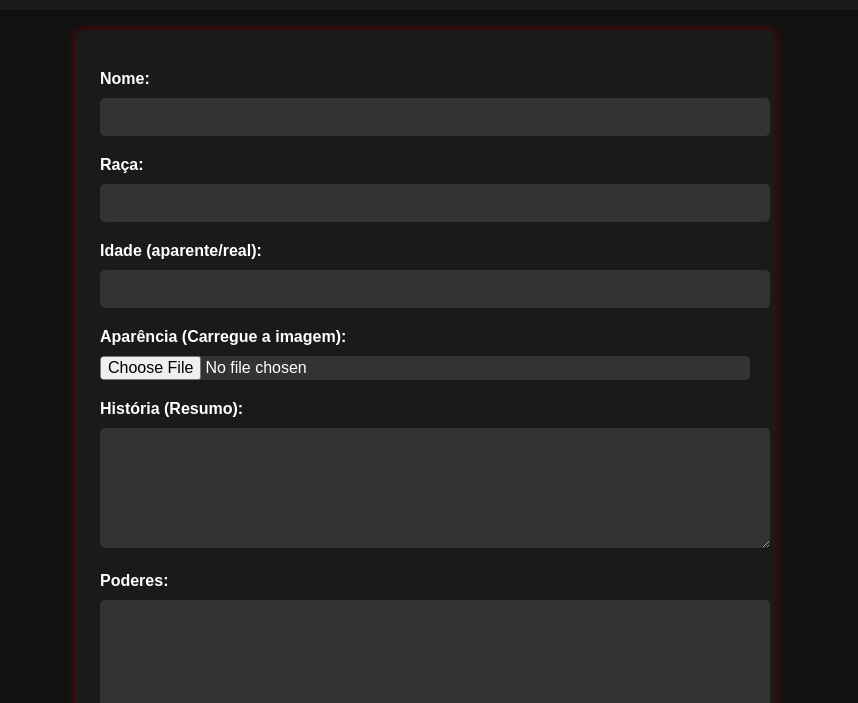
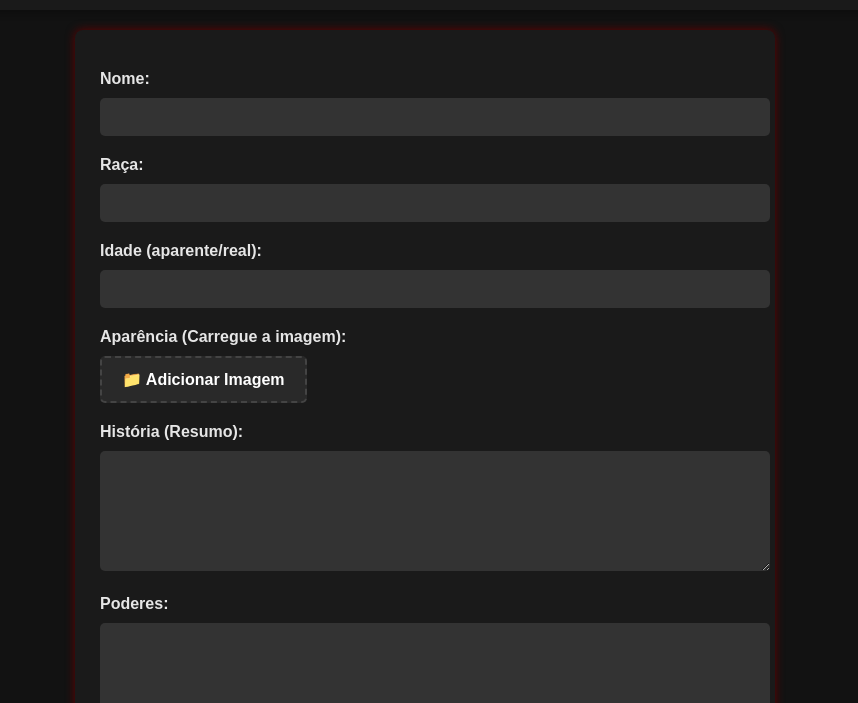
Before and after one commit to Fox-22223/Ficha-de-Personagem, a plain HTML site: page index.html in a window 1280 px wide. Shown: the part 97-800 px from the top of the page, without its empty margins (215-1073 px from the left). Drawn offline with Linux system fonts and the light colour scheme.

Commit message:
Update index.html

```diff
--- a/index.html
+++ b/index.html
@@ -1,8 +1,8 @@
 <!DOCTYPE html>
 <html lang="pt-BR">
 <head>
-  <meta charset="UTF-8">
-  <meta name="viewport" content="width=device-width, initial-scale=1.0">
+  <meta charset="UTF-8" />
+  <meta name="viewport" content="width=device-width, initial-scale=1.0" />
   <title>Ficha de Personagem Sombria</title>
   <style>
     body {
@@ -12,18 +12,21 @@
       margin: 0;
       padding: 0;
     }
+
     header {
       background-color: #1a1a1a;
       padding: 30px;
       text-align: center;
       box-shadow: 0 4px 10px rgba(0, 0, 0, 0.3);
     }
+
     h1 {
       font-size: 2.5rem;
       color: crimson;
       text-shadow: 0 0 10px crimson;
       margin: 0;
     }
+
     form {
       max-width: 650px;
       margin: 20px auto;
@@ -31,14 +34,15 @@
       padding: 25px;
       border-radius: 8px;
       box-shadow: 0 0 10px #660000;
-      color: #fff;
     }
+
     label {
       display: block;
       margin-top: 15px;
       font-size: 1rem;
       font-weight: bold;
     }
+
     input, textarea, button {
       width: 100%;
       padding: 10px;
@@ -49,23 +53,55 @@
       color: #fff;
       font-size: 1rem;
     }
-    input[type="file"] {
-      padding: 0;
+
+    textarea {
+      min-height: 100px;
     }
+
     button {
       background-color: crimson;
       cursor: pointer;
       font-size: 1.2rem;
+      transition: background-color 0.3s ease;
     }
+
     button:hover {
       background-color: darkred;
     }
-    textarea {
-      min-height: 100px;
-    }
+
     .form-group {
       margin-bottom: 20px;
     }
+
+    /* Estilizando botão de upload */
+    .upload-label {
+      display: inline-block;
+      background-color: #292929;
+      color: #fff;
+      padding: 12px 20px;
+      border-radius: 5px;
+      cursor: pointer;
+      font-size: 1rem;
+      text-align: center;
+      margin-top: 10px;
+      border: 2px dashed #444;
+      transition: all 0.3s ease;
+    }
+
+    .upload-label:hover {
+      background-color: #333;
+      border-color: crimson;
+      color: crimson;
+    }
+
+    .upload-label i {
+      margin-right: 8px;
+    }
+
+    input[type="file"] {
+      display: none;
+    }
+
   </style>
 </head>
 <body>
@@ -91,6 +127,9 @@
 
     <div class="form-group">
       <label for="aparencia">Aparência (Carregue a imagem):</label>
+      <label for="aparencia" class="upload-label">
+        📁 Adicionar Imagem
+      </label>
       <input type="file" id="aparencia" name="aparencia" accept="image/*" required>
     </div>
 
@@ -117,7 +156,7 @@
     <button type="submit">Enviar Ficha</button>
   </form>
 
-  <script>
+<script>
     const webhookURL = 'https://discord.com/api/webhooks/1370785743785689139/goFrNn6cP22UDkjLwuNFT9j8iuk7Usye3CCv4x_XMec0_FntwvbyiyJ360tDjk8L1d1u';  // Substitua pelo seu webhook
 
     document.getElementById('fichaForm').addEventListener('submit', async (e) => {
```
